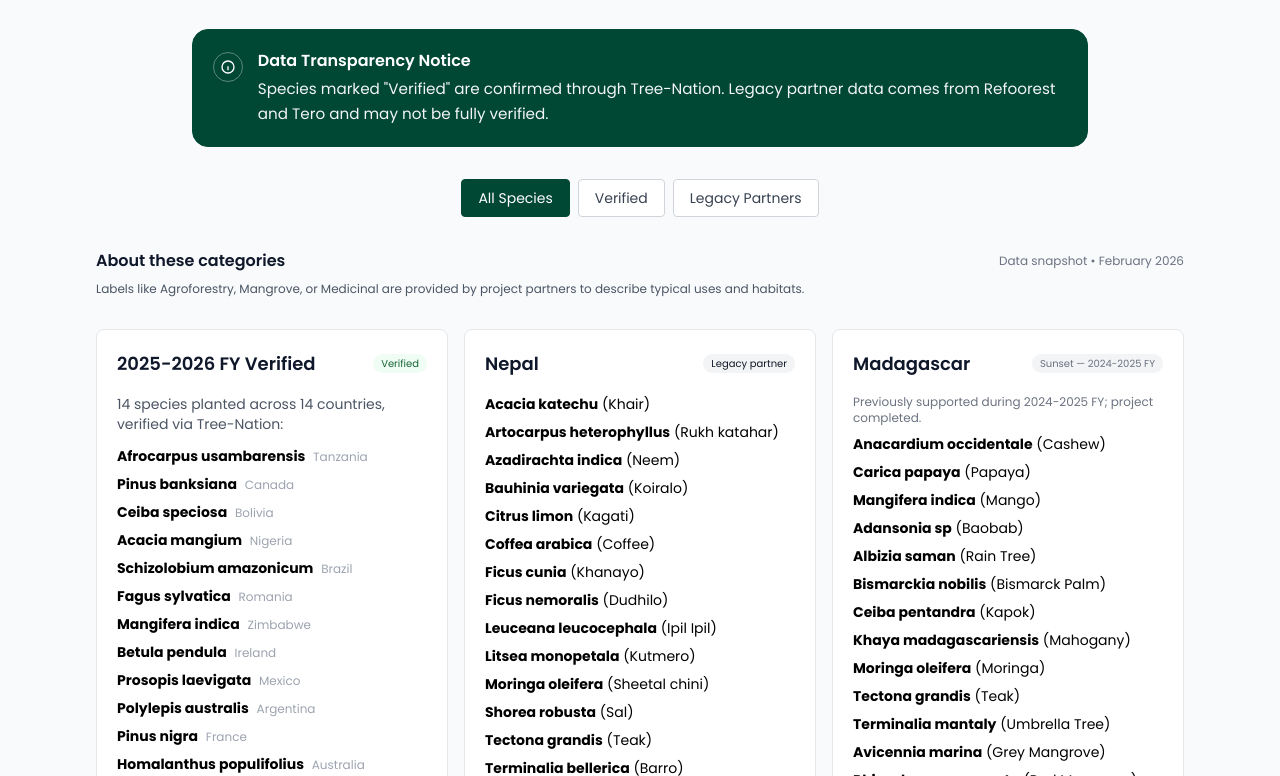
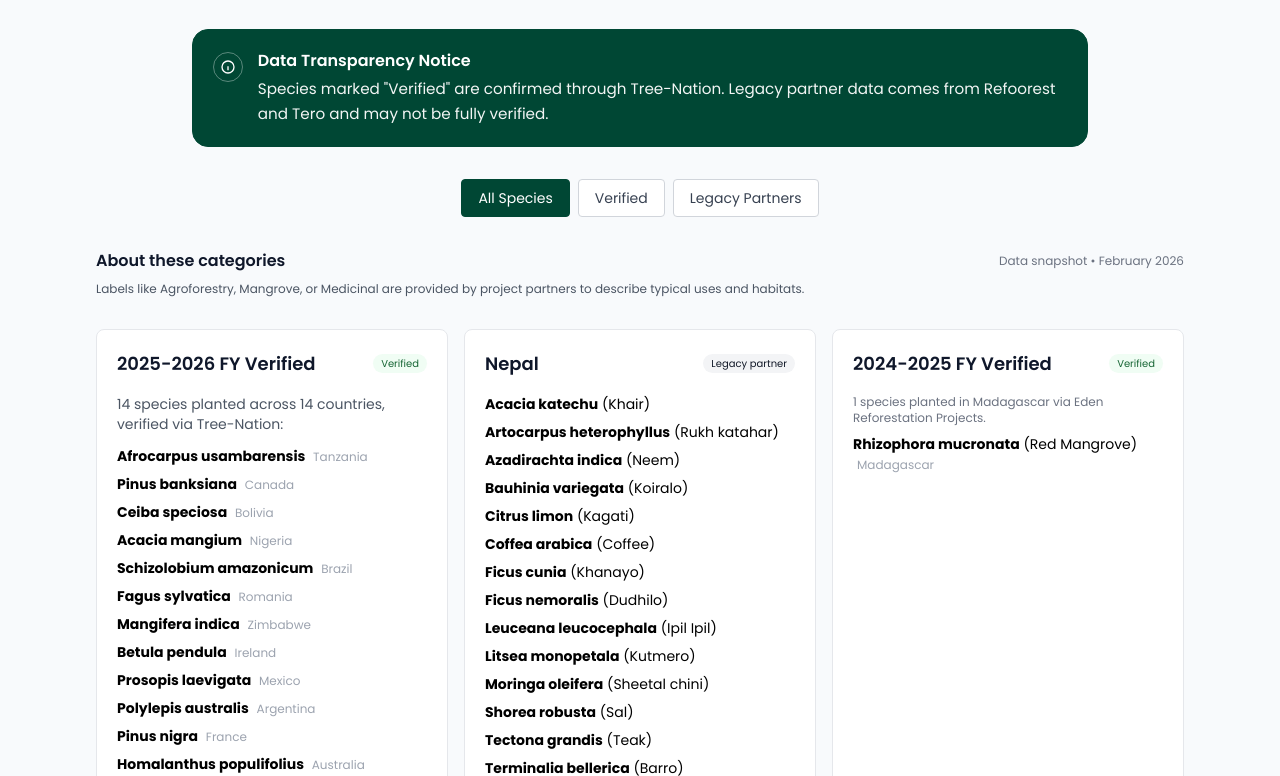
Before and after one commit to web-ready/oasis-of-change-impact-report, a plain HTML site: page species.html in a window 1280 px wide. Shown: the part 176-952 px from the top of the page. Drawn offline with nearby package versions, Linux system fonts and the light colour scheme.

Commit message:
Update impact report and species page to reflect verified status for Madagascar project. Enhance styling for clarity and update species details to accurately represent planting efforts in the 2024-2025 fiscal year.

```diff
--- a/species.html
+++ b/species.html
@@ -191,26 +191,14 @@
                     </div>
                 </div>
 
-                <div class="species-card bg-white rounded-lg p-5 border border-gray-200" data-category="legacy" data-country="madagascar">
+                <div class="species-card bg-white rounded-lg p-5 border border-gray-200" data-category="verified" data-country="madagascar">
                     <div class="flex items-center justify-between mb-4">
-                        <h3 class="text-lg font-semibold text-deep-forest">Madagascar</h3>
-                        <span class="tag" style="background:#F3F4F6;color:#6B7280">Sunset — 2024-2025 FY</span>
+                        <h3 class="text-lg font-semibold text-deep-forest">2024-2025 FY Verified</h3>
+                        <span class="tag" style="border-color:#BBF7D0;color:#166534;background-color:#F0FDF4">Verified</span>
                     </div>
-                    <p class="text-xs text-gray-500 mb-2">Previously supported during 2024-2025 FY; project completed.</p>
+                    <p class="text-xs text-gray-500 mb-2">1 species planted in Madagascar via Eden Reforestation Projects.</p>
                     <div class="space-y-2 text-sm">
-                        <p><strong>Anacardium occidentale</strong> (Cashew)</p>
-                        <p><strong>Carica papaya</strong> (Papaya)</p>
-                        <p><strong>Mangifera indica</strong> (Mango)</p>
-                        <p><strong>Adansonia sp</strong> (Baobab)</p>
-                        <p><strong>Albizia saman</strong> (Rain Tree)</p>
-                        <p><strong>Bismarckia nobilis</strong> (Bismarck Palm)</p>
-                        <p><strong>Ceiba pentandra</strong> (Kapok)</p>
-                        <p><strong>Khaya madagascariensis</strong> (Mahogany)</p>
-                        <p><strong>Moringa oleifera</strong> (Moringa)</p>
-                        <p><strong>Tectona grandis</strong> (Teak)</p>
-                        <p><strong>Terminalia mantaly</strong> (Umbrella Tree)</p>
-                        <p><strong>Avicennia marina</strong> (Grey Mangrove)</p>
-                        <p><strong>Rhizophora mucronata</strong> (Red Mangrove)</p>
+                        <p><strong>Rhizophora mucronata</strong> (Red Mangrove) <span class="ml-1 text-xs text-gray-400">Madagascar</span></p>
                     </div>
                 </div>
 
```
Also changed, not shown: impact-2024-2025.html (+3 -3 lines).
